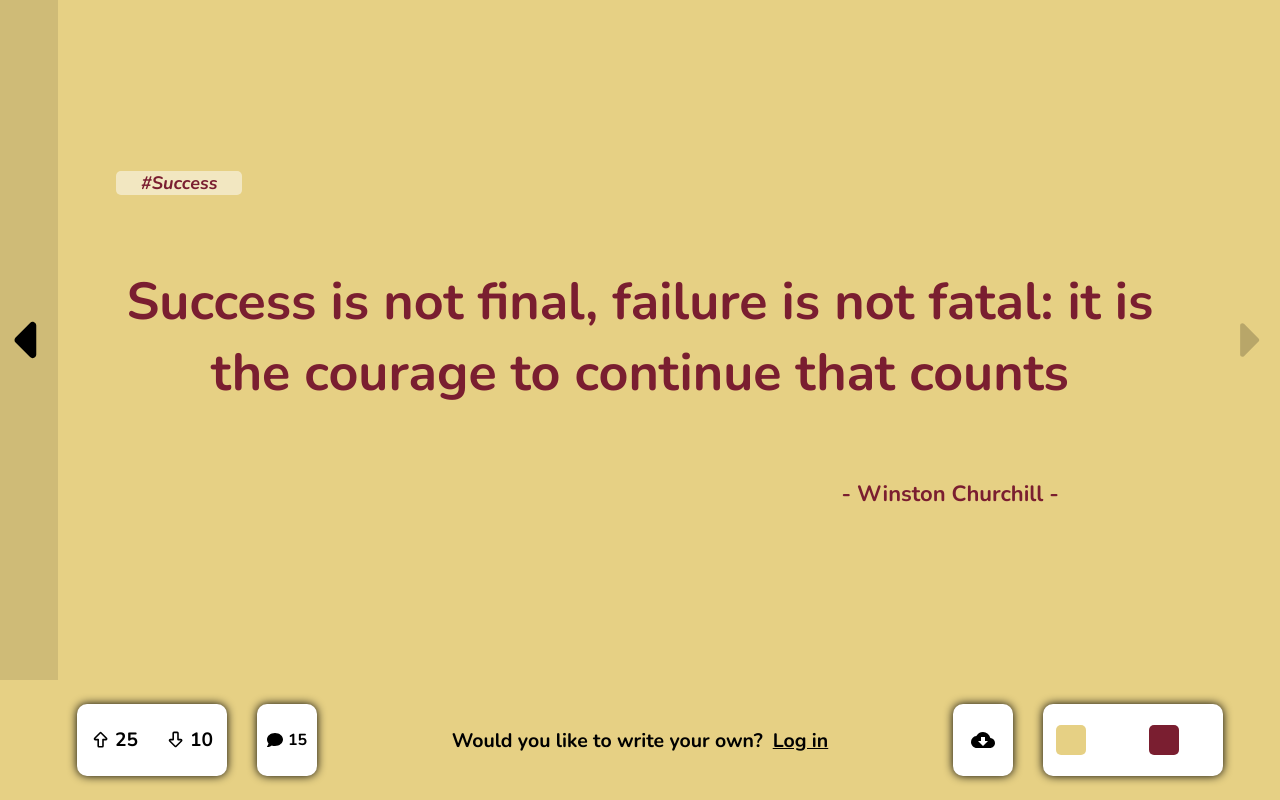
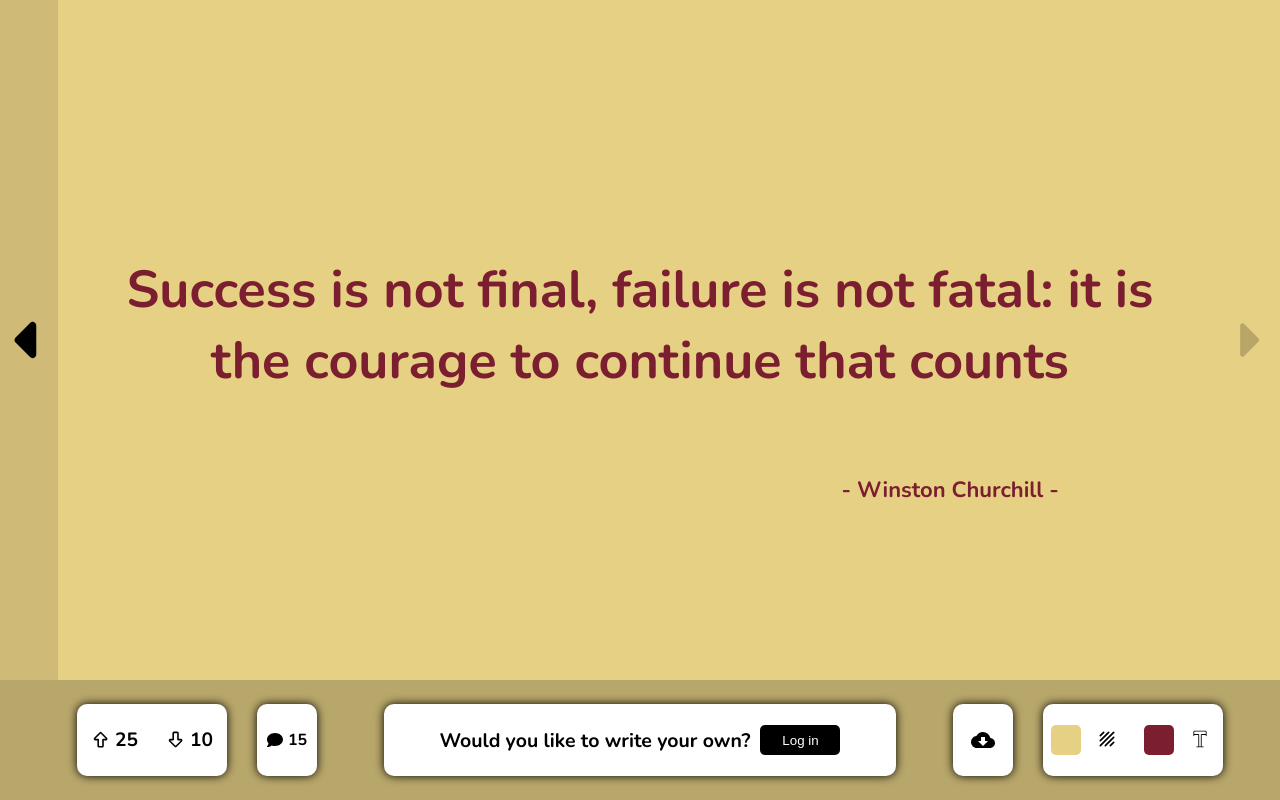
Before and after one commit to MirominaS/quote-web, a React (Vite) app: page / in a window 1280 px wide. Built offline with nearby package versions, Linux system fonts and the light colour scheme.

Commit message:
icon label added, style changes, popup error cleared

```diff
--- a/src/components/login/Login.css
+++ b/src/components/login/Login.css
@@ -33,14 +33,17 @@
             box-sizing: border-box;
             border-radius: 5px;
             border: none;
-            background-color: rgb(0, 0, 0,0.5);
+            background-color: rgb(0, 0, 0);
             color:white;
         }
+        button:hover{
+            background-color: white;
+            border: 1px solid black;
+            color: black;
+            cursor: pointer;
+        }
     }
-    .login-button button:hover{
-        background-color: black;
-        cursor: pointer;
-    }
+
     .login-close-btn{
         width: 20px;
         height: 20px;
@@ -61,8 +64,10 @@
         padding-top: 5px;
     }
     .login-forget-password{
+        width: 75%;
+        text-align: end;
+        align-items: end;
         position: relative;
-        left: 20%;
         bottom: 5%;
         font-size: small;
     }
@@ -89,7 +94,7 @@
         color: red;
         font-style: italic;
         text-align: start;
-        width: 70%;
+        width: 75%;
         font-size: small;
 
     }
--- a/src/pages/home/Home.css
+++ b/src/pages/home/Home.css
@@ -36,6 +36,7 @@
         display: flex;
         justify-content: space-between;
         align-items: center;
+        background-color: rgba(0, 0, 0, 0.2);
 
         .home-footer-vote-comment, .home-footer-download-color{
             width: 30%;
@@ -63,22 +64,33 @@
 
         .home-footer-signup{
             width: 40%;
+            height: 60%;
             display: flex;
             justify-content: center;
             align-items: center;
             gap: 10px;
             font-size: small;
             color: rgb(0, 0, 0);
+            background-color: white;
+            box-shadow: 0 0 10px rgb(0, 0, 0);
+            border-radius: 10px;
+            color: rgb(0, 0, 0);
 
             .home-footer-signup-btn{
-                text-decoration: underline;
                 cursor: pointer;
+                background-color: black;
+                color: white;
+                width: 80px;
+                height: 30px;
+                border: none;
+                border-radius: 5px;
+                text-align: center;
             }
 
             .home-footer-signup-btn:hover{
-                text-shadow: 2px px 10px rgb(122,30,48);
-                transform: scale(1.2);
-                transition-duration: 0.3s ;
+                background-color: white;
+                border: 1px solid black;
+                color: black;
             }
         }
 
--- a/src/pages/home/Home.jsx
+++ b/src/pages/home/Home.jsx
@@ -11,6 +11,9 @@
 import Signup from "../../components/signup/Signup";
 import Popup from "../../components/Popup/Popup"
 import Login from "../../components/login/Login";
+import { IoMdLogOut } from "react-icons/io";
+import { CiText } from "react-icons/ci";
+import { TbBackground } from "react-icons/tb";
 
 const Home = () => {
   const [activeIndex, setActiveIndex] = useState(0);
@@ -30,7 +33,7 @@
   const quoteDetails = [
     {
       id: 0,
-      tag: "#Success",
+      tags: ["#Success",],
       quote:
         "Success is not final, failure is not fatal: it is the courage to continue that counts",
       by: "Winston Churchill",
@@ -101,8 +104,8 @@
     <div className="home-container" style={{ backgroundColor: `${getBgColor}` }} >
       {/* while Clicking outside the popup the popup will close */}
       <div className="home-quote" onClick={()=>{
-          (showSignupPopUp || showLoginPopup) ?
-          (setShowSignupPopUp(false)||setShowLoginPopup(false)):
+          (showSignupPopUp || showLoginPopup ||showWarningPopup) ?
+          (setShowSignupPopUp(false)||setShowLoginPopup(false)||setShowWarningPopup(false)):
           null
           }}
       >
@@ -133,7 +136,7 @@
         </div>
       </div>
         {/* mapping vote details, comment details, show popup warning while login or singup false  */}
-      <div className="home-footer" style={{ color: `${getTextColor}` }}>
+      <div className="home-footer" >
         <div className="home-footer-vote-comment">
           {quoteDetails.map(
             (quoteDetail, index) =>
@@ -143,8 +146,8 @@
                   status={quoteDetail.status}
                   upcount={quoteDetail.upvote}
                   downcount={quoteDetail.downvote}
-                  successStatus={loginStatus && signupStatus}
-                  handleVoteClick={() =>  setShowWarningPopup(true)}
+                  successStatus={loginStatus || signupStatus}
+                  handleVoteClick={() => !showLoginPopup &&  setShowWarningPopup(true)}
                 />
               )
             )
@@ -155,8 +158,8 @@
                 <CommentQuote
                   key={quoteDetail.id}
                   count={quoteDetail.commentCount}
-                  successStatus={loginStatus && signupStatus}
-                  handleCommentClick={() =>  setShowWarningPopup(true)}
+                  successStatus={loginStatus || signupStatus}
+                  handleCommentClick={() => !showLoginPopup && setShowWarningPopup(true)}
                 />
               )
           )}
@@ -182,13 +185,13 @@
           <h2 className="home-footer-signup-request">
             {(loginStatus||signupStatus) ? getUsername: "Would you like to write your own?"}
           </h2>
-          <h2 className="home-footer-signup-btn"
+          <button className="home-footer-signup-btn"
             onClick={()=> {
-              (!loginStatus&&!signupStatus) ? setShowLoginPopup(true): (setLoginStatus(false) || setSignupStatus(false));
+              (!loginStatus&&!signupStatus) ? (setShowLoginPopup(true)): (setLoginStatus(false) || setSignupStatus(false));
               console.log(`login ${loginStatus}`)}
-            }>
-            {(loginStatus||signupStatus) ? "Log out": "Log in"}
-          </h2>
+            } style={(loginStatus||signupStatus) ? {width:'30px',height:'30px',fontSize:'20px',paddingTop:'5px'}:null}>
+            {(loginStatus||signupStatus) ? <IoMdLogOut />: "Log in"}
+          </button>
           {/* signup popup  */}
           <Signup
             showSignupPopUp={showSignupPopUp}
@@ -232,8 +235,8 @@
         <div className="home-footer-download-color">
           <DownloadImage printRef={printRef} />
           <div className="color-picker">
-            <ColorPicker sendColor = {handleGetBgColor} initialColor="#e6d084"/>
-            <ColorPicker sendColor={handleTextColor} initialColor="#7a1e30"/>
+            <ColorPicker sendColor = {handleGetBgColor} initialColor="#e6d084" iconLabel={<TbBackground />}/>
+            <ColorPicker sendColor={handleTextColor} initialColor="#7a1e30" iconLabel={<CiText />}/>
           </div>
         </div>
       </div>
```
